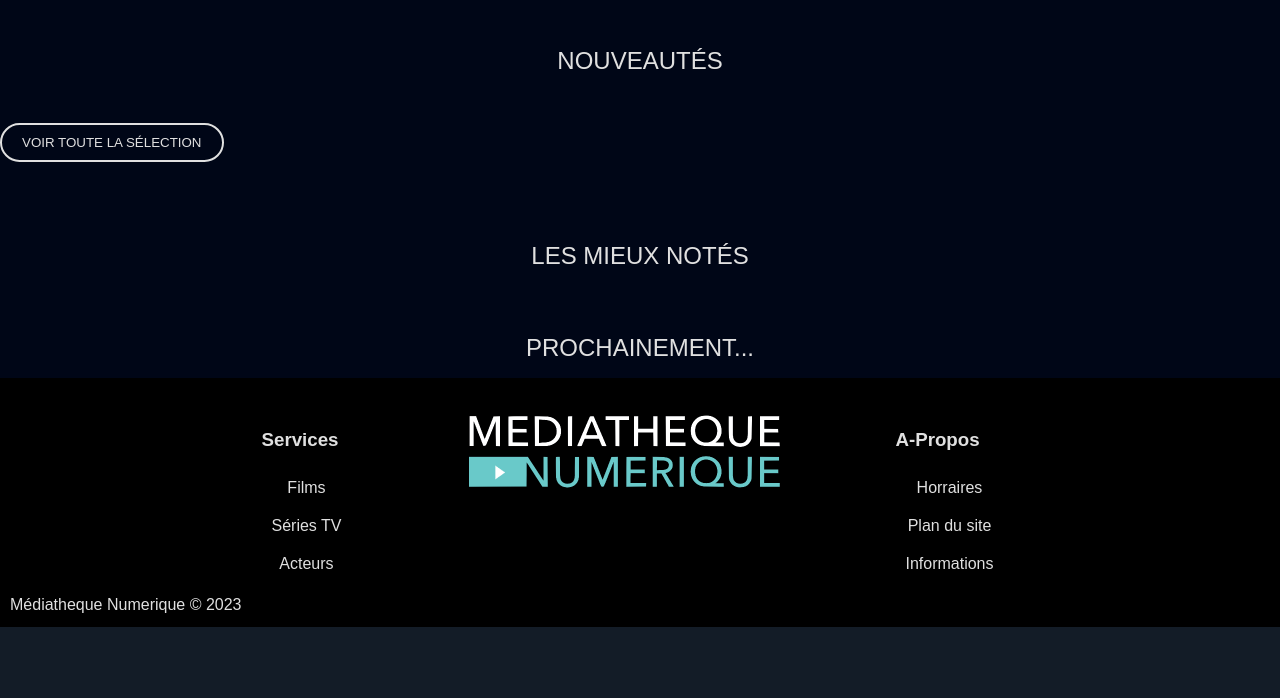
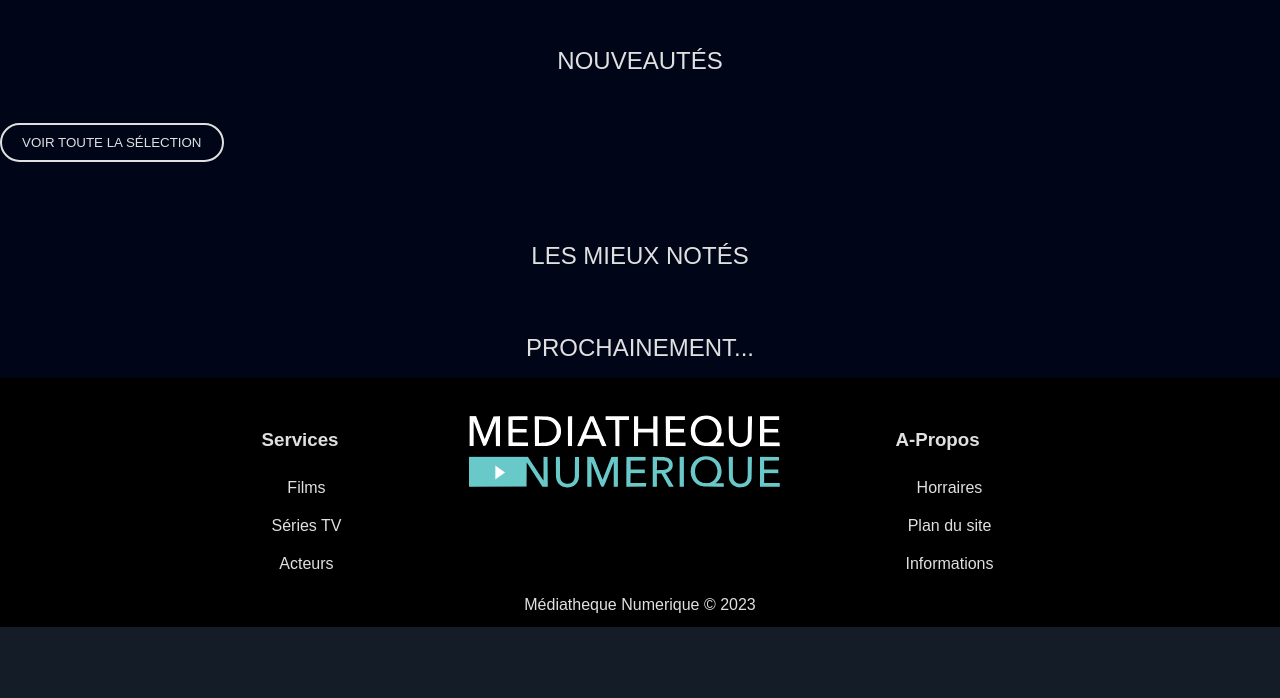
Before and after one commit to Freddy92i/Mediatheque, a PHP site: page /index.php in a window 1280 px wide. Shown: the part 59-757 px from the top of the page. Run offline with PHP 8.4, Linux system fonts and the light colour scheme; data that the repository does not hold is empty.

Commit message:
fix actor

```diff
--- a/interface/footer.php
+++ b/interface/footer.php
@@ -49,7 +49,7 @@
 
   </div>
                 </div>
-                <p class="copyright" style=" margin-bottom: 0px; ">Médiatheque Numerique © 2023</p>
+                <p class="copyright" style="text-align: center ; margin-bottom: 0px; ">Médiatheque Numerique © 2023</p>
             </div>
         </footer>
     </div>
```
